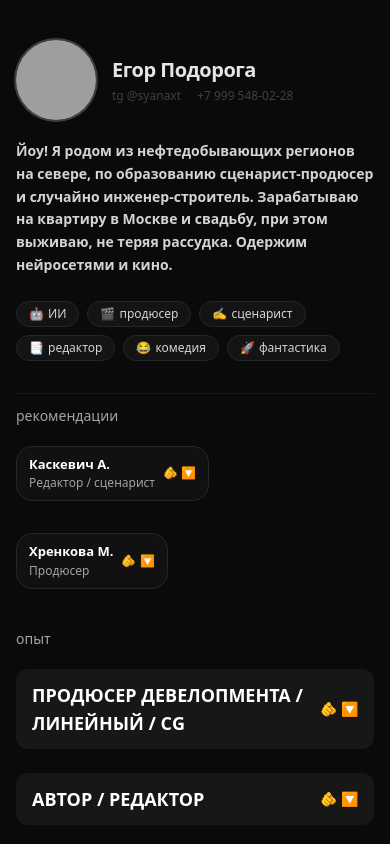
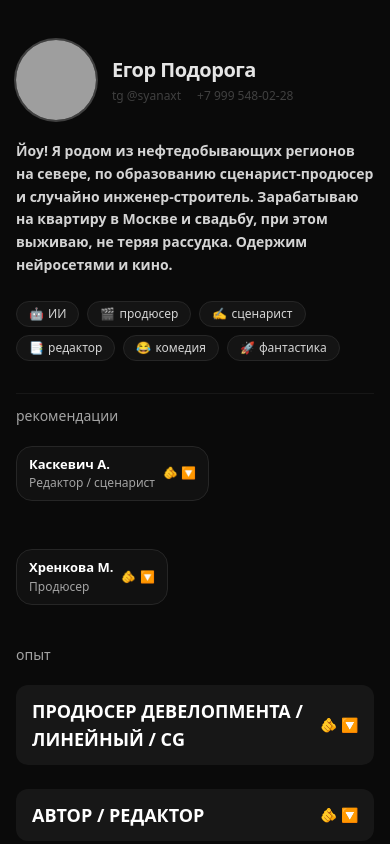
Before and after one commit to syanaxt/syanaxt, a plain HTML site: page index.html in a window 390 px wide. Shown: the top 844 px of the page. Drawn offline with nearby package versions, Linux system fonts and the light colour scheme; grey boxes are pictures that could not be loaded.

Commit message:
Update index.html

```diff
--- a/index.html
+++ b/index.html
@@ -78,7 +78,7 @@
 
       <section id="testimonial" class="mt-5">
         <!-- сетка: 1 / 3 / 5 колонок -->
-        <div id="recs" class="grid grid-cols-1 sm:grid-cols-3 xl:grid-cols-5 gap-8 items-start content-start auto-rows-min grid-flow-row dense">
+        <div id="recs" class="grid grid-cols-1 sm:grid-cols-3 xl:grid-cols-5 gap-12 items-start content-start auto-rows-min grid-flow-row dense">
 
           <!-- Каскевич -->
           <article
```
